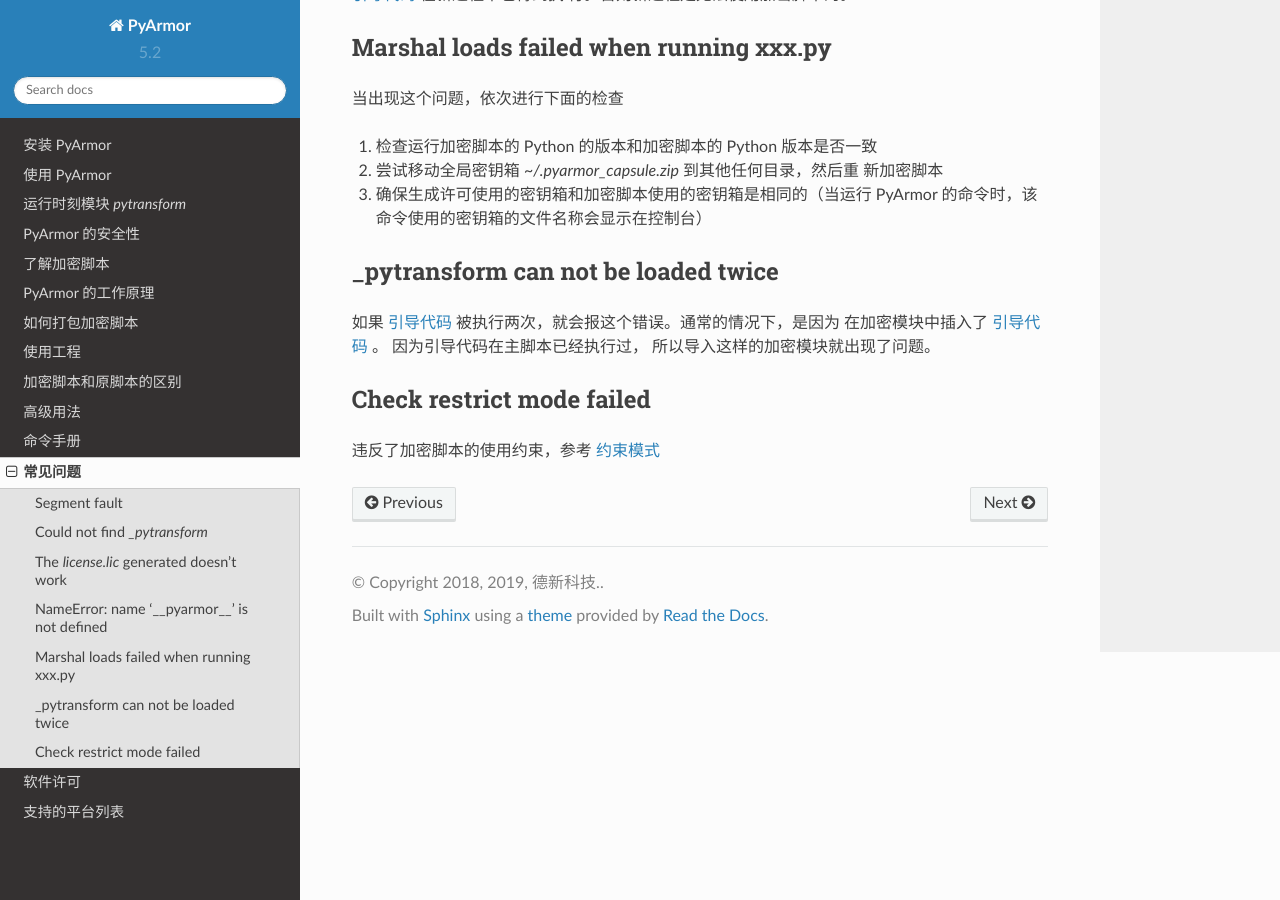
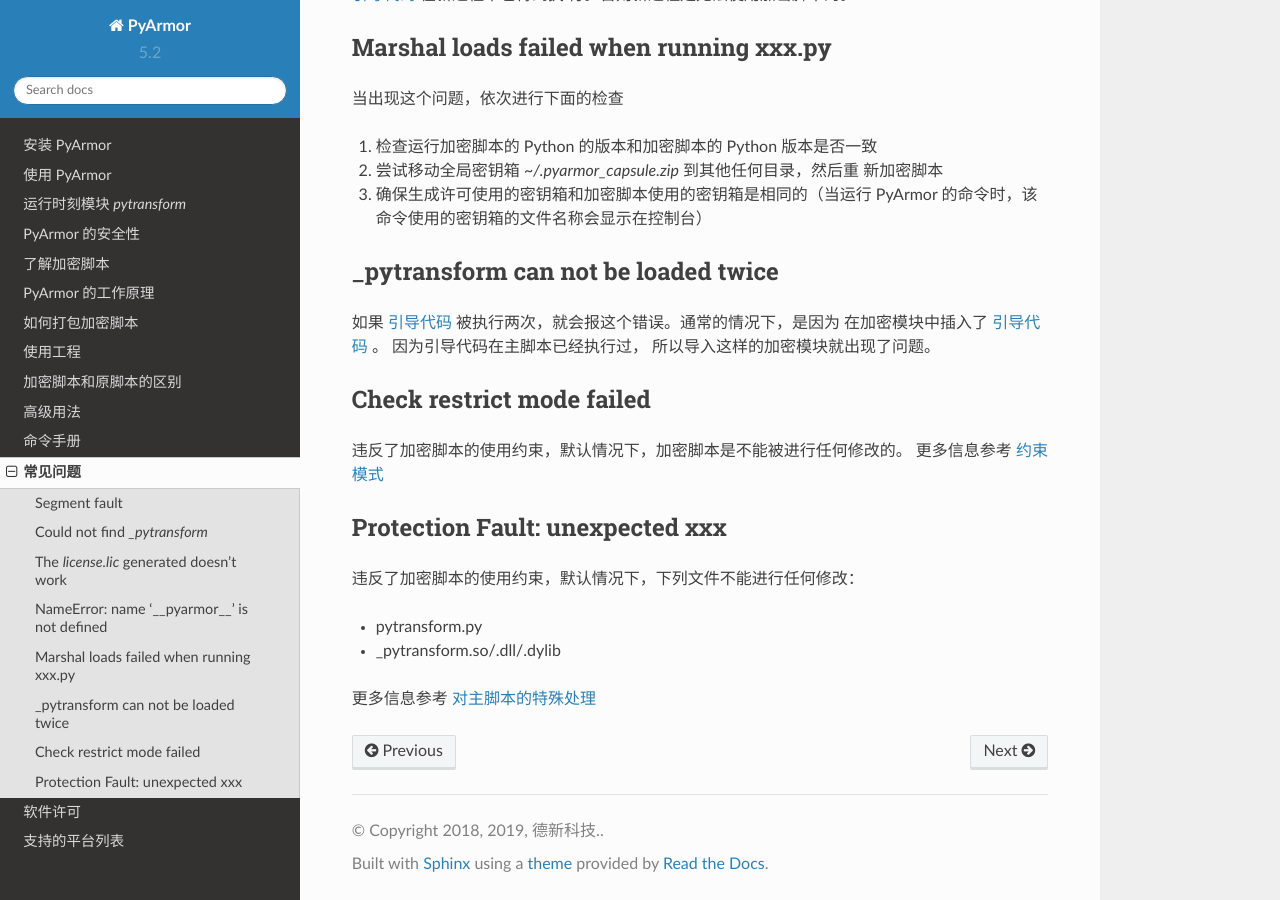
Before and after one commit to dashingsoft/pyarmor-docs-zh, a Sphinx documentation site: the page built from docs/questions.rst, in a window 1280 px wide and 900 px high, scrolled down 1434 px. Built offline with Sphinx 7.4.7 and the Read the Docs theme 2.0.0, drawn with Linux system fonts in a browser that asks for light colours.

Commit message:
Add question about protection fault

```diff
--- a/docs/questions.rst
+++ b/docs/questions.rst
@@ -83,6 +83,17 @@
 Check restrict mode failed
 --------------------------
 
-违反了加密脚本的使用约束，参考 :ref:`约束模式`
+违反了加密脚本的使用约束，默认情况下，加密脚本是不能被进行任何修改的。
+更多信息参考 :ref:`约束模式`
+
+Protection Fault: unexpected xxx
+--------------------------------
+
+违反了加密脚本的使用约束，默认情况下，下列文件不能进行任何修改：
+
+* pytransform.py
+* _pytransform.so/.dll/.dylib
+
+更多信息参考 :ref:`对主脚本的特殊处理`
 
 .. include:: _common_definitions.txt
```
